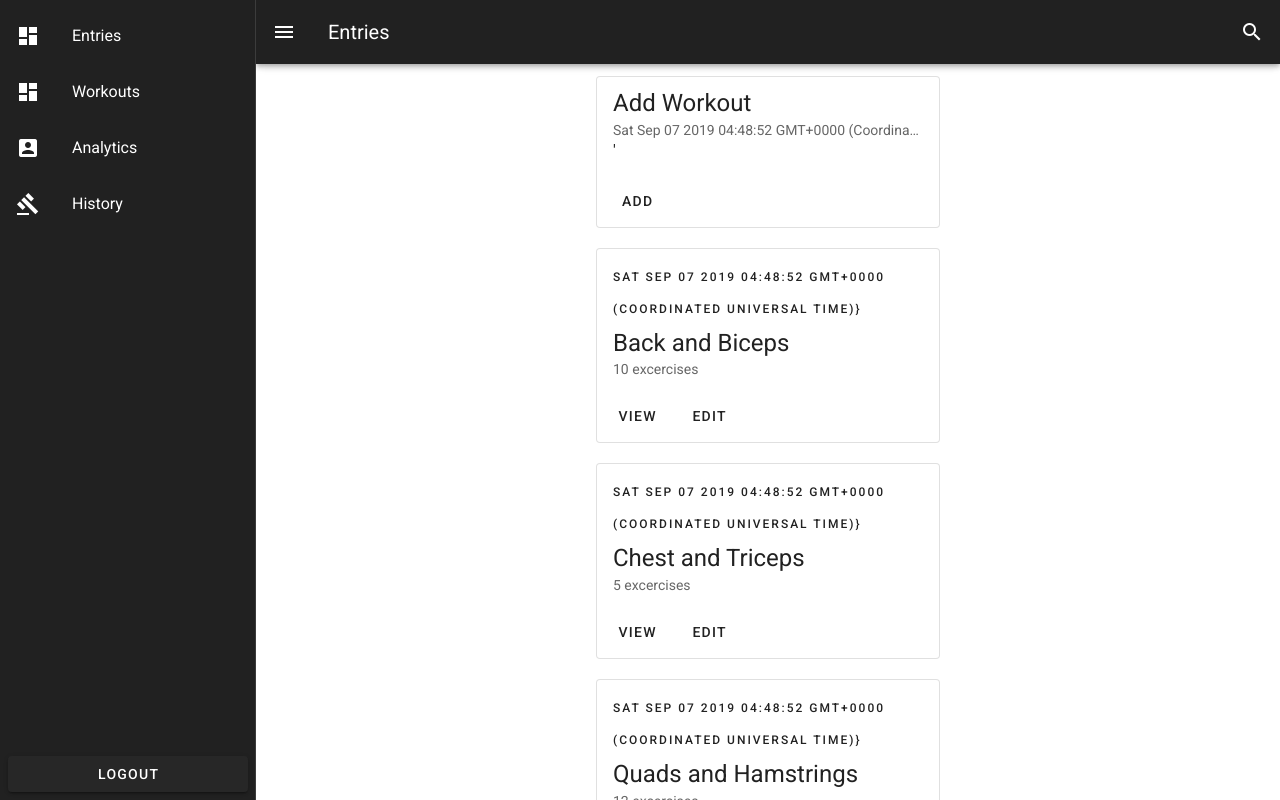
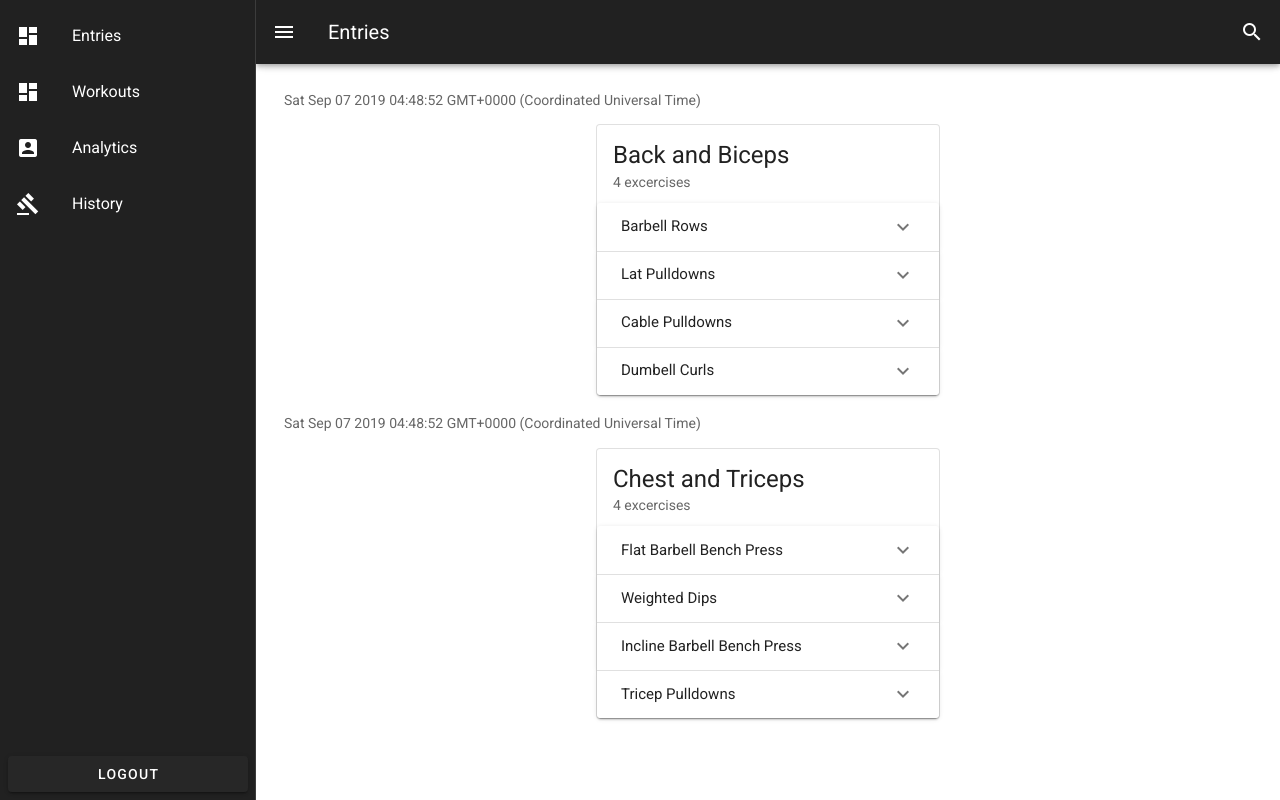
Before and after one commit to arontolentino/spottr, a Vue app: page /entries in a window 1280 px wide. Shown: the top 800 px of the page. Built offline with nearby package versions, Linux system fonts and the light colour scheme.

Commit message:
Redesign entry list with expansion panels and simple table

```diff
--- a/src/components/EntryList.vue
+++ b/src/components/EntryList.vue
@@ -1,38 +1,44 @@
 <template>
-  <div>
-    <v-card class="mx-auto mb-5" max-width="344" outlined>
+  <v-row dense>
+    <v-col cols="12">
+      <div v-for="(workout, index) in workouts" :key="index">
+        <v-subheader>{{ new Date() | moment("dddd, MMMM Do YYYY") }}</v-subheader>
+        <v-card class="mx-auto mb-1" max-width="344" outlined>
           <v-list-item two-line>
             <v-list-item-content>
-          <v-list-item-title class="headline mb-1">Add Workout</v-list-item-title>
-          <v-list-item-subtitle>{{ new Date() | moment("dddd, MMMM Do YYYY") }}</v-list-item-subtitle>'
+              <div class="overline mb-1"></div>
+              <v-list-item-title class="headline mb-1">{{ workout.name }}</v-list-item-title>
+              <v-list-item-subtitle>{{ workout.excercises.length }} excercises</v-list-item-subtitle>
             </v-list-item-content>
           </v-list-item>
 
-      <v-card-actions>
-        <v-btn text @click="$router.push('entries/add')">Add</v-btn>
-      </v-card-actions>
-    </v-card>
-    <v-card
-      class="mx-auto mb-5"
-      max-width="344"
-      outlined
-      v-for="(workout, index) in workouts"
-      :key="index"
-    >
-      <v-list-item two-line>
-        <v-list-item-content>
-          <div class="overline mb-1">{{ workout.date }}}</div>
-          <v-list-item-title class="headline mb-1">{{ workout.name }}</v-list-item-title>
-          <v-list-item-subtitle>{{workout.count}} excercises</v-list-item-subtitle>
-        </v-list-item-content>
-      </v-list-item>
-
-      <v-card-actions>
-        <v-btn text>View</v-btn>
-        <v-btn text>Edit</v-btn>
-      </v-card-actions>
+          <v-expansion-panels accordion>
+            <v-expansion-panel v-for="(excercise, index) in workout.excercises" :key="index">
+              <v-expansion-panel-header>{{ excercise.name }}</v-expansion-panel-header>
+              <v-expansion-panel-content>
+                <v-simple-table class="text-center" dense>
+                  <thead>
+                    <tr>
+                      <th class="text-center">Set</th>
+                      <th class="text-center">Reps</th>
+                      <th class="text-center">Weight</th>
+                    </tr>
+                  </thead>
+                  <tbody>
+                    <tr v-for="(set, index) in excercise.sets" :key="index">
+                      <td>{{ index + 1 }}</td>
+                      <td>{{ set.reps }}</td>
+                      <td>{{ set.weight }}</td>
+                    </tr>
+                  </tbody>
+                </v-simple-table>
+              </v-expansion-panel-content>
+            </v-expansion-panel>
+          </v-expansion-panels>
         </v-card>
       </div>
+    </v-col>
+  </v-row>
 </template>
 
 <script>
@@ -44,22 +50,151 @@ export default {
         {
           date: Date(),
           name: 'Back and Biceps',
-          count: 10
+          count: 10,
+          excercises: [
+            {
+              name: 'Barbell Rows',
+              sets: [
+                {
+                  weight: 225,
+                  reps: 10
+                },
+                {
+                  weight: 225,
+                  reps: 10
+                },
+                {
+                  weight: 225,
+                  reps: 10
+                }
+              ]
+            },
+            {
+              name: 'Lat Pulldowns',
+              sets: [
+                {
+                  weight: 180,
+                  reps: 8
+                },
+                {
+                  weight: 180,
+                  reps: 6
+                },
+                {
+                  weight: 180,
+                  reps: 5
+                }
+              ]
+            },
+            {
+              name: 'Cable Pulldowns',
+              sets: [
+                {
+                  weight: 60,
+                  reps: 8
+                },
+                {
+                  weight: 60,
+                  reps: 6
+                },
+                {
+                  weight: 60,
+                  reps: 5
+                }
+              ]
+            },
+            {
+              name: 'Dumbell Curls',
+              sets: [
+                {
+                  weight: 40,
+                  reps: 8
+                },
+                {
+                  weight: 40,
+                  reps: 6
+                },
+                {
+                  weight: 40,
+                  reps: 5
+                }
+              ]
+            }
+          ]
         },
         {
           date: Date(),
           name: 'Chest and Triceps',
-          count: 5
+          excercises: [
+            {
+              name: 'Flat Barbell Bench Press',
+              sets: [
+                {
+                  weight: 225,
+                  reps: 10
                 },
                 {
-          date: Date(),
-          name: 'Quads and Hamstrings',
-          count: 12
+                  weight: 225,
+                  reps: 10
                 },
                 {
-          date: Date(),
-          name: 'Cardio',
-          count: 5
+                  weight: 225,
+                  reps: 10
+                }
+              ]
+            },
+            {
+              name: 'Weighted Dips',
+              sets: [
+                {
+                  weight: 180,
+                  reps: 8
+                },
+                {
+                  weight: 180,
+                  reps: 6
+                },
+                {
+                  weight: 180,
+                  reps: 5
+                }
+              ]
+            },
+            {
+              name: 'Incline Barbell Bench Press',
+              sets: [
+                {
+                  weight: 60,
+                  reps: 8
+                },
+                {
+                  weight: 60,
+                  reps: 6
+                },
+                {
+                  weight: 60,
+                  reps: 5
+                }
+              ]
+            },
+            {
+              name: 'Tricep Pulldowns',
+              sets: [
+                {
+                  weight: 40,
+                  reps: 8
+                },
+                {
+                  weight: 40,
+                  reps: 6
+                },
+                {
+                  weight: 40,
+                  reps: 5
+                }
+              ]
+            }
+          ]
         }
       ]
     };
```
Lines whose indentation alone changed are shown as unchanged.
